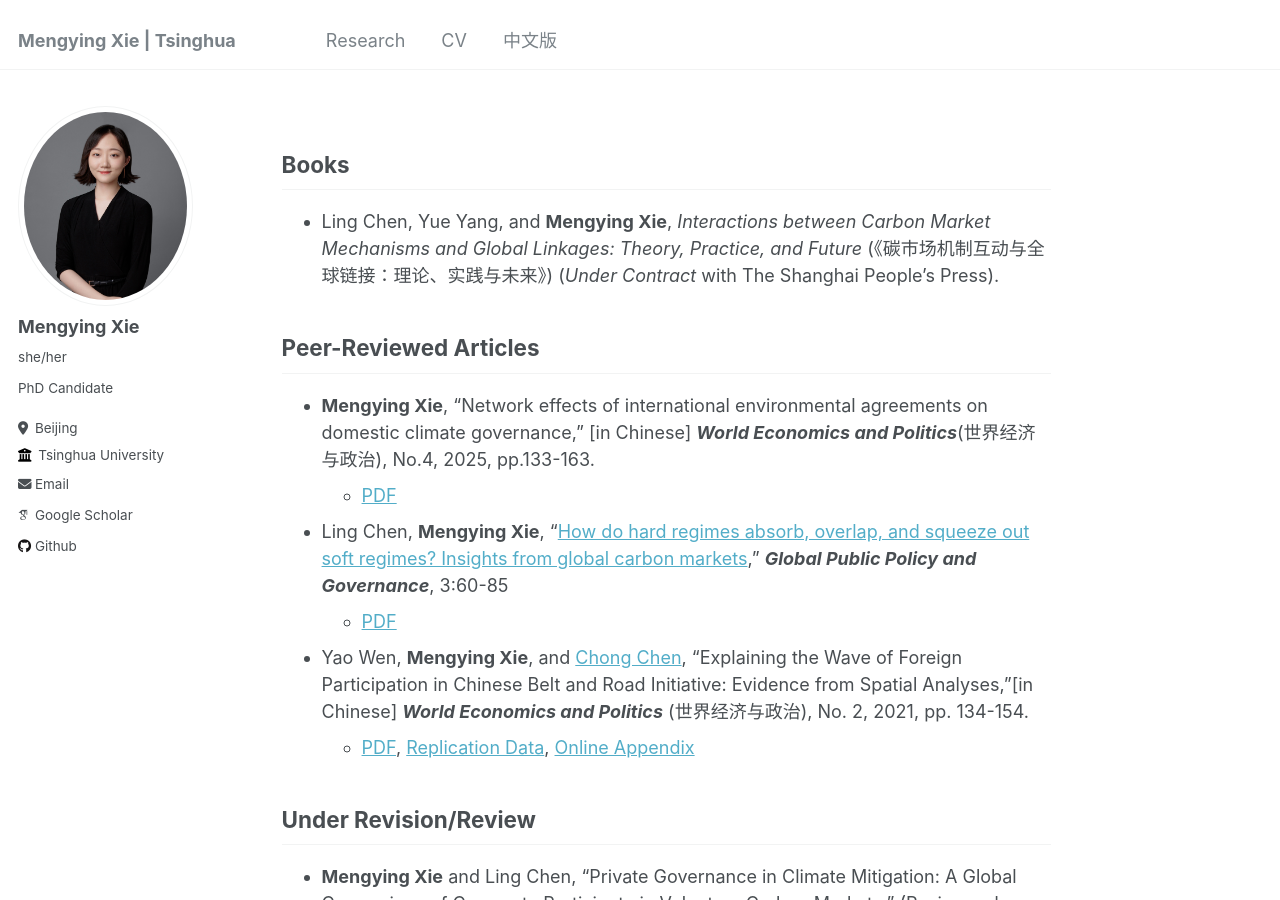
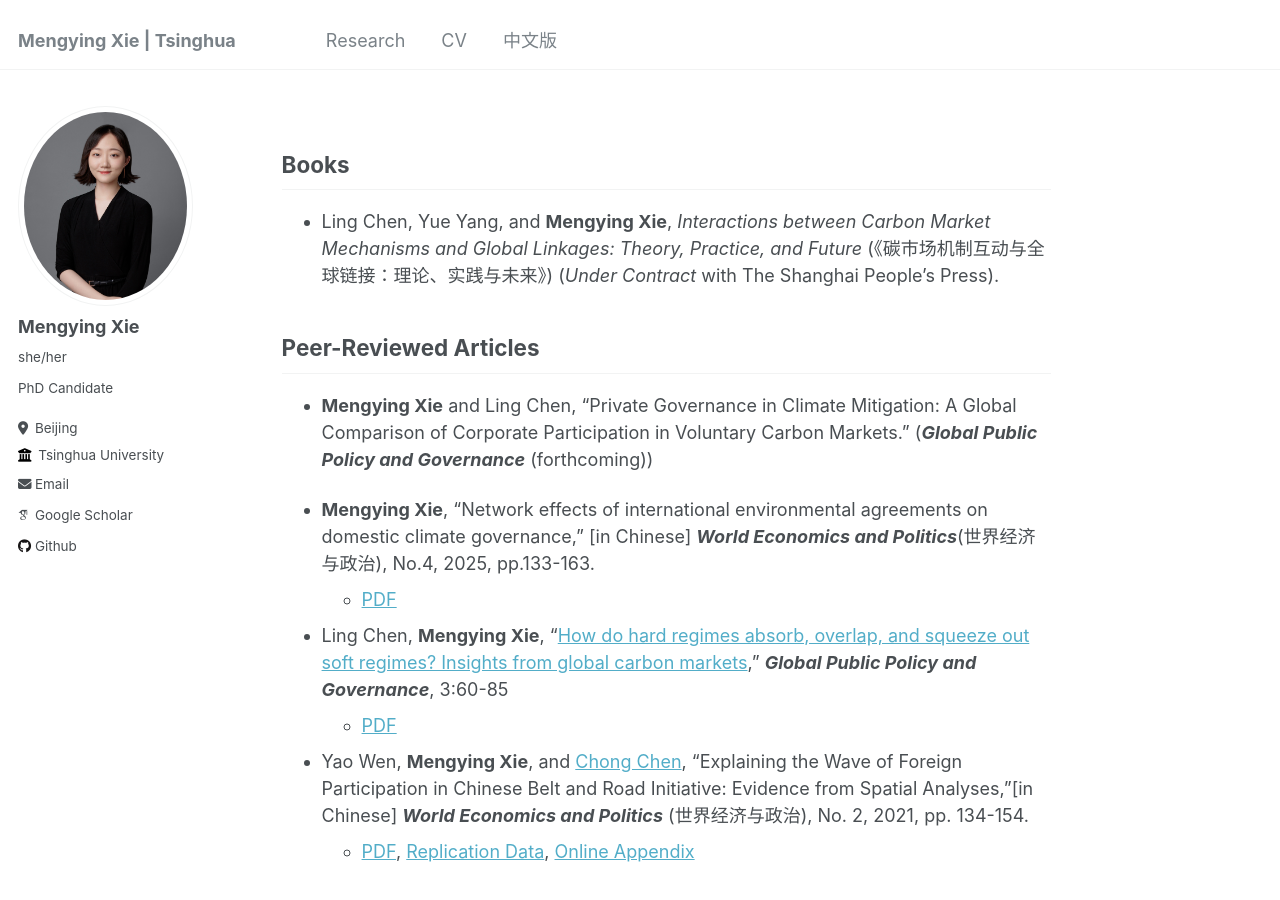
Before and after one commit to xiemythu/xiemythu.github.io, a Jekyll site: the page built from _pages/research.md, in a window 1280 px wide and 900 px high. Built offline with Jekyll 4.4.1, drawn with Linux system fonts in a browser that asks for light colours; some web fonts are replaced; some of the changed text lies outside the part shown.

Commit message:
Update research.md

```diff
--- a/_pages/research.md
+++ b/_pages/research.md
@@ -11,6 +11,7 @@ author_profile: true
 
 
 ## Peer-Reviewed Articles
+* **Mengying Xie** and  Ling Chen, “Private Governance in Climate Mitigation: A Global Comparison of Corporate Participation in Voluntary Carbon Markets." (***Global Public Policy and Governance*** (forthcoming))
 
 *  **Mengying Xie**, "Network effects of international environmental agreements on domestic climate governance," [in Chinese] ***World Economics and Politics***(世界经济与政治), No.4, 2025, pp.133-163.
     + [PDF](https://xiemythu.github.io/files/wpe_2025.pdf)
```
Also changed, not shown: other parts of _pages/research.md (+0 -2 lines).
